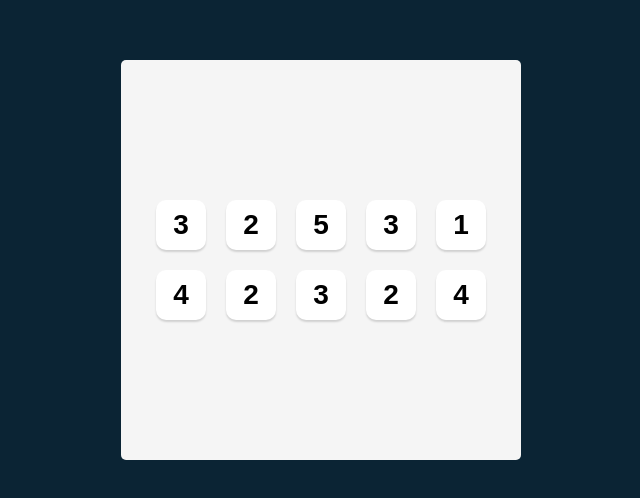
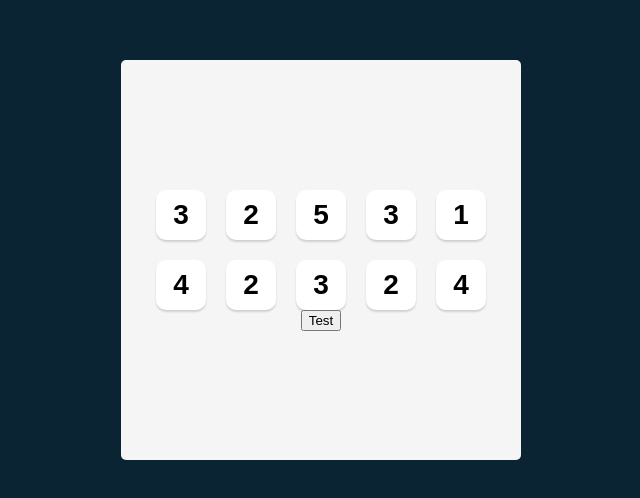
Before and after one commit to jamescodes84/tenzies, a React (Vite) app in the folder tenzies/: page / in a window 1280 px wide. Shown: the part 140-638 px from the top of the page, without its empty margins (319-959 px from the left). Built offline with nearby package versions, Linux system fonts and the light colour scheme.

Commit message:
can roll dice with button

```diff
--- a/tenzies/src/App.jsx
+++ b/tenzies/src/App.jsx
@@ -15,8 +15,11 @@ export default function App() {
     console.log(randomValues)
     return randomValues
   }
+  let diceElements = dice.map(num => <Die value={num} />)
+  function rollDice(){
+     setDice(generateAllNewDice())
+  }
 
-  const diceElements = dice.map(num => <Die value={num} />)
 
   return (
     <>
@@ -24,6 +27,7 @@ export default function App() {
           <div className="dice-container">
               {diceElements}
           </div>
+          <button onClick={rollDice} class="roll-button">Test</button>
         </main>
     </>
 
```
Also changed, not shown: tenzies/src/index.css (line endings or trailing spaces).
